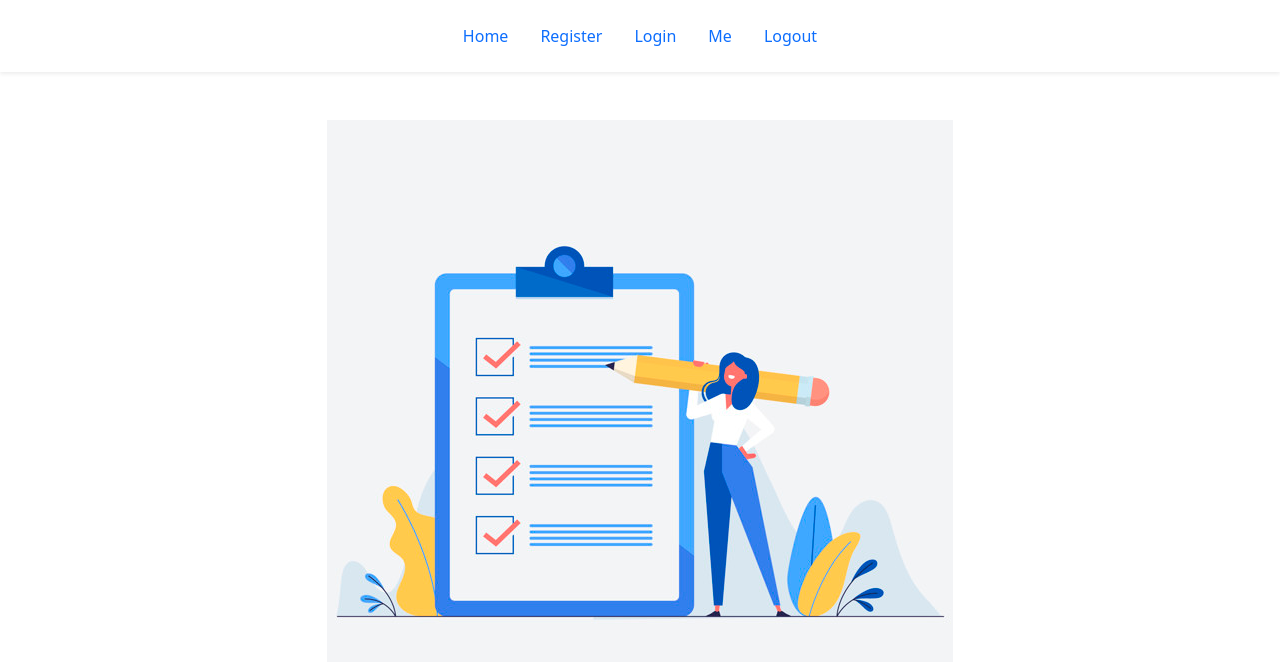
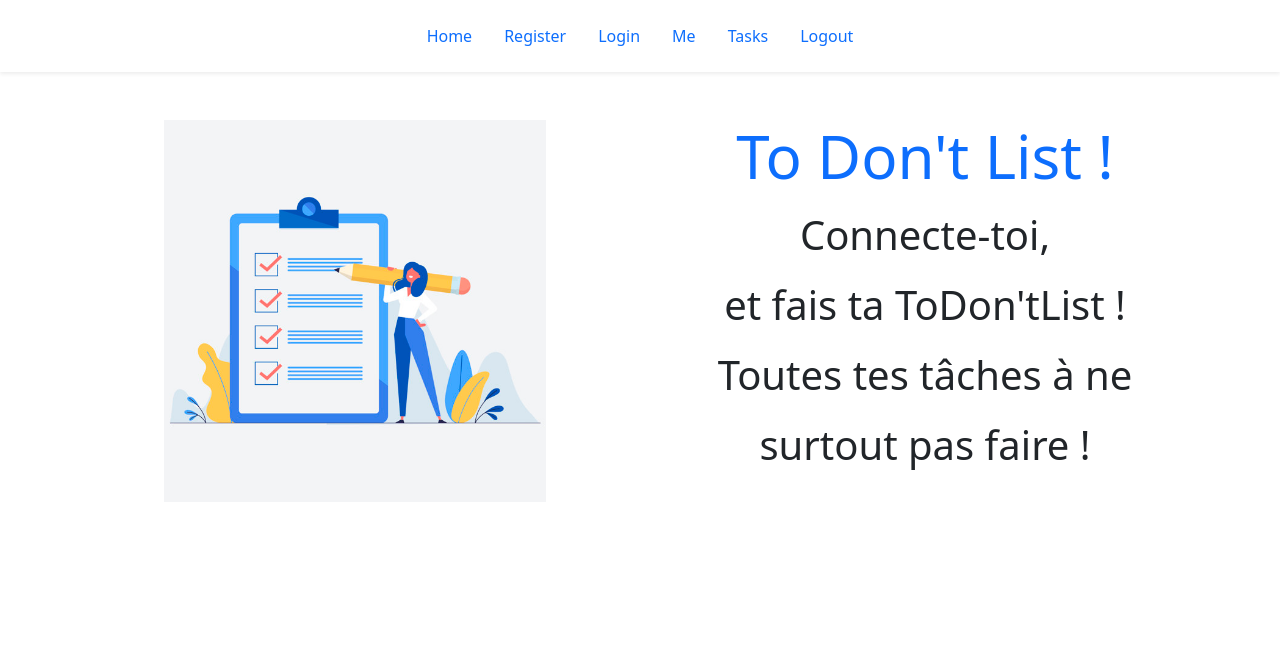
Before and after one commit to amandaelfassy1/todontlist-vue, a Vue app: page / in a window 1280 px wide. Shown: the top 662 px of the page. Built offline with nearby package versions, Linux system fonts and the light colour scheme.

Commit message:
création logout

```diff
--- a/src/App.vue
+++ b/src/App.vue
@@ -12,7 +12,7 @@
     <li class="nav-item">
       <a class="nav-link" href="/me">Me</a>
     </li>
-    <li v-if="user" class="nav-item">
+    <li  class="nav-item">
       <router-link class="nav-link" to="/tasks">Tasks</router-link>
     </li>
     <li class="nav-item">
@@ -24,7 +24,6 @@
 
 <script>
 import { mapActions } from "vuex";
-import { mapGetters } from "vuex"
 
 export default {
   methods: {
@@ -33,9 +32,6 @@ export default {
    data() {
             return {};
         },
-        computed: {
-            ...mapGetters({'user': 'auth/user'})
-        }
 };
 
 </script>
--- a/src/components/HelloWorld.vue
+++ b/src/components/HelloWorld.vue
@@ -1,6 +1,16 @@
 <template>
   <div class="container text-center pt-5">
-    <img src="../../public/accueil.png" alt="">
+        <div class="row">
+            <div class="col">
+                <img class="cake" src="../../public/accueil.png" alt="">
+            </div>
+            <div class="col">
+                <h1 class="text-primary">To Don't List !</h1>
+                <h4>
+                  Connecte-toi, <br>et fais ta ToDon'tList !<br> Toutes tes tâches à ne <br>surtout pas faire !
+                </h4>
+            </div>
+    </div>
   </div>
 </template>
 
@@ -29,4 +39,14 @@ li {
 a {
   color: #42b983;
 }
+img{
+  width: 70%;
+}
+h1{
+  font-size: 60px;
+}
+h4{
+  line-height: 70px;
+  font-size: 40px;
+}
 </style>
--- a/src/components/MeInfo.vue
+++ b/src/components/MeInfo.vue
@@ -1,5 +1,5 @@
 <template>
-  <div class="container text-center pt-5">
+  <div>
     <div v-if="user">
         <table class="table">
             <tbody>
```
Also changed, not shown: src/store/modules/auth/actions.js (+8 -18 lines).
